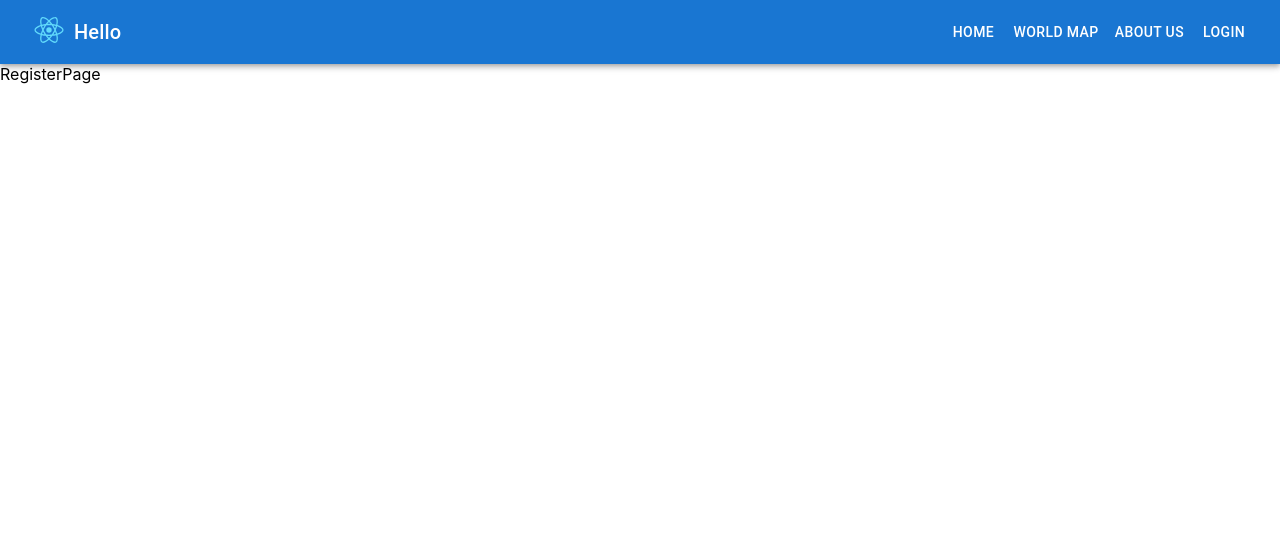
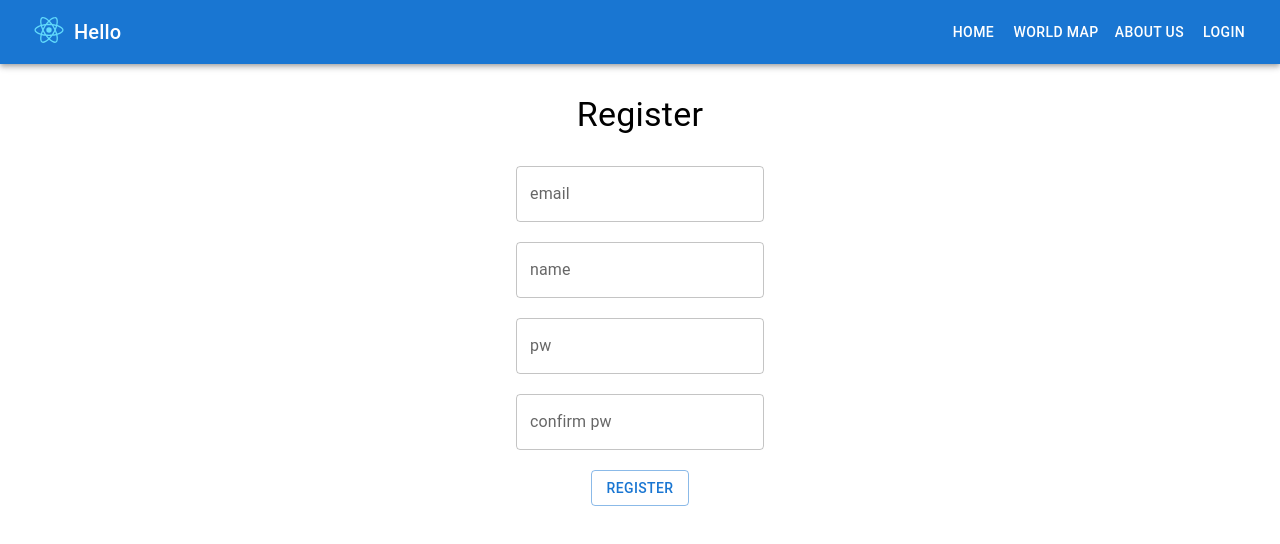
Before and after one commit to hosahn/Elice-Projects-Two, a React (Create React App) app in the folder front/: page /user/register in a window 1280 px wide. Shown: the top 544 px of the page. Built offline with nearby package versions, Linux system fonts and the light colour scheme.

Commit message:
#5 Update 회원가입 기본 UI 구현

```diff
--- a/front/src/pages/RegisterPage.js
+++ b/front/src/pages/RegisterPage.js
@@ -1,4 +1,6 @@
 import React from "react";
+import { Link } from "react-router-dom";
+import { Button, TextField, Typography } from "@mui/material";
 
 import Header from "../components/Header";
 
@@ -6,7 +8,32 @@ export default function RegisterPage() {
   return (
     <>
       <Header />
-      <div>RegisterPage</div>
+      <div
+        style={{
+          display: "flex",
+          flexDirection: "column",
+          justifyContent: "center",
+          alignItems: "center",
+          marginTop: "30px",
+        }}
+      >
+        <Typography
+          variant="h4"
+          component="div"
+          style={{ marginBottom: "30px" }}
+        >
+          Register
+        </Typography>
+        <TextField label="email" type="email"></TextField>
+        <br />
+        <TextField label="name" type="text"></TextField>
+        <br />
+        <TextField label="pw" type="password"></TextField>
+        <br />
+        <TextField label="confirm pw" type="password"></TextField>
+        <br />
+        <Button variant="outlined">Register</Button>
+      </div>
     </>
   );
 }
```
